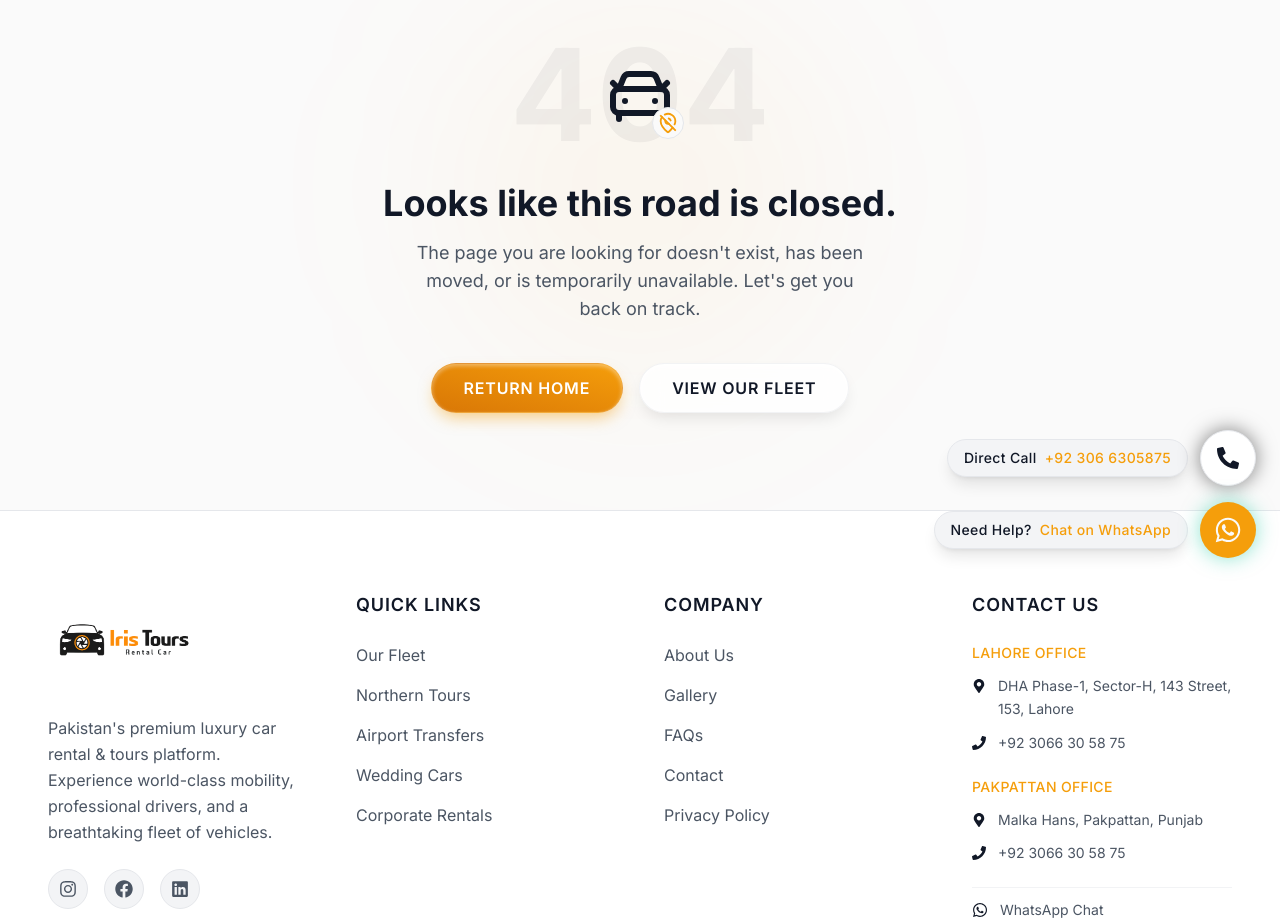
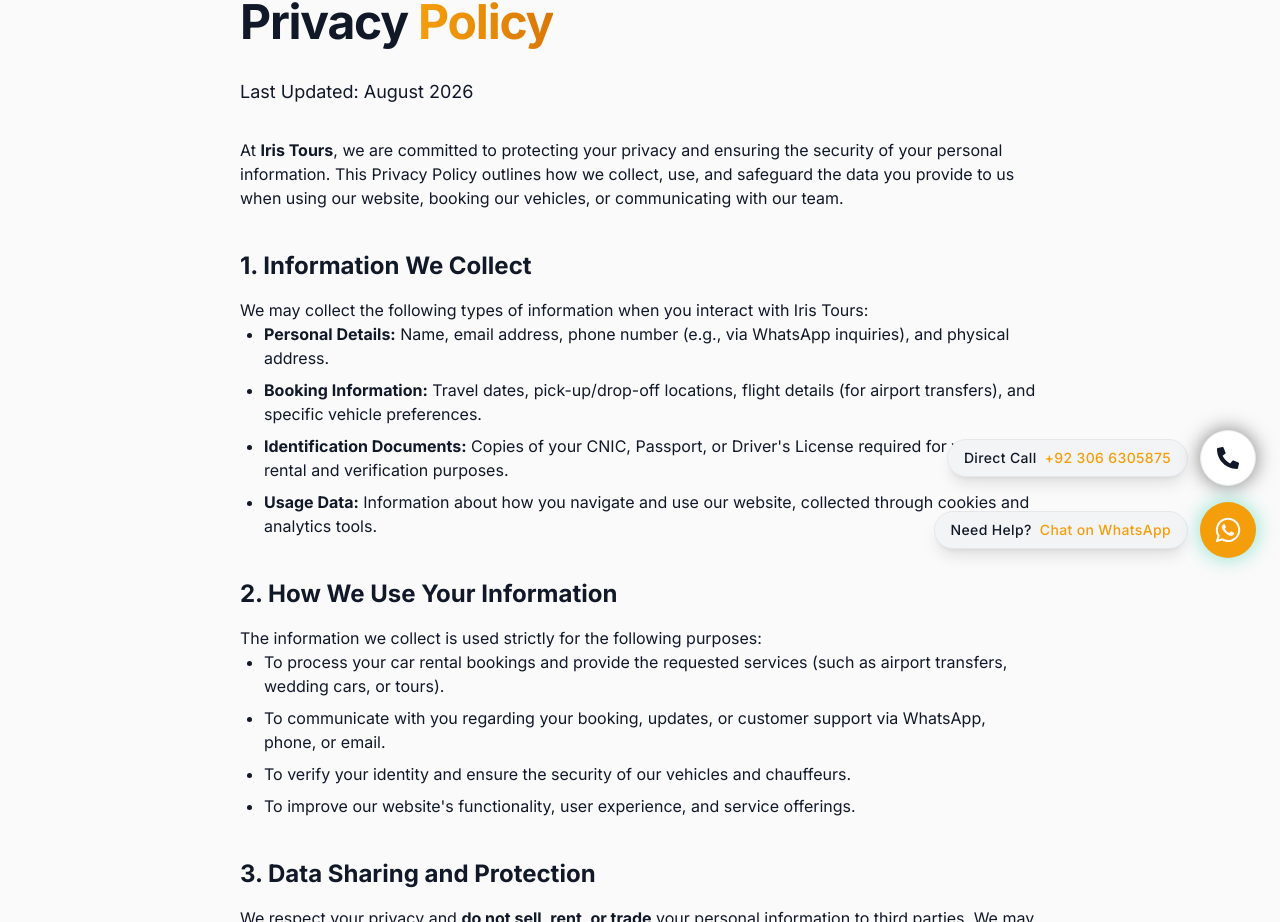
Before and after one commit to ali128664-hue/iristours, a Next.js app: page /privacy-policy in a window 1280 px wide. Before the commit this address had no page. Shown: the part 218-1140 px from the top of the page. Built offline with nearby package versions, Linux system fonts and the light colour scheme; a web font is replaced by a local one.

Commit message:
Create Privacy Policy page

```diff
--- /dev/null
+++ b/src/app/privacy-policy/page.tsx
@@ -0,0 +1,88 @@
+import { Metadata } from "next";
+
+export const metadata: Metadata = {
+  title: "Privacy Policy | Iris Tours Pakistan",
+  description: "Learn how Iris Tours collects, uses, and protects your personal information when you use our car rental services.",
+};
+
+export default function PrivacyPolicyPage() {
+  return (
+    <div className="bg-bg-primary min-h-screen pt-32 pb-20">
+      <div className="container mx-auto px-6 md:px-12 max-w-4xl">
+        <h1 className="text-4xl md:text-5xl font-bold text-text-primary mb-8 tracking-tight">
+          Privacy <span className="text-transparent bg-clip-text bg-gradient-to-r from-accent-primary to-accent-secondary">Policy</span>
+        </h1>
+
+        <div className="prose prose-invert max-w-none prose-p:text-text-secondary prose-headings:text-text-primary prose-a:text-accent-primary">
+          <p className="text-lg mb-8">
+            Last Updated: {new Date().toLocaleDateString('en-US', { month: 'long', year: 'numeric' })}
+          </p>
+
+          <p>
+            At <strong>Iris Tours</strong>, we are committed to protecting your privacy and ensuring the security of your personal information. This Privacy Policy outlines how we collect, use, and safeguard the data you provide to us when using our website, booking our vehicles, or communicating with our team.
+          </p>
+
+          <h2 className="text-2xl font-bold mt-10 mb-4">1. Information We Collect</h2>
+          <p>
+            We may collect the following types of information when you interact with Iris Tours:
+          </p>
+          <ul className="list-disc pl-6 space-y-2 mb-6">
+            <li><strong>Personal Details:</strong> Name, email address, phone number (e.g., via WhatsApp inquiries), and physical address.</li>
+            <li><strong>Booking Information:</strong> Travel dates, pick-up/drop-off locations, flight details (for airport transfers), and specific vehicle preferences.</li>
+            <li><strong>Identification Documents:</strong> Copies of your CNIC, Passport, or Driver's License required for vehicle rental and verification purposes.</li>
+            <li><strong>Usage Data:</strong> Information about how you navigate and use our website, collected through cookies and analytics tools.</li>
+          </ul>
+
+          <h2 className="text-2xl font-bold mt-10 mb-4">2. How We Use Your Information</h2>
+          <p>
+            The information we collect is used strictly for the following purposes:
+          </p>
+          <ul className="list-disc pl-6 space-y-2 mb-6">
+            <li>To process your car rental bookings and provide the requested services (such as airport transfers, wedding cars, or tours).</li>
+            <li>To communicate with you regarding your booking, updates, or customer support via WhatsApp, phone, or email.</li>
+            <li>To verify your identity and ensure the security of our vehicles and chauffeurs.</li>
+            <li>To improve our website's functionality, user experience, and service offerings.</li>
+          </ul>
+
+          <h2 className="text-2xl font-bold mt-10 mb-4">3. Data Sharing and Protection</h2>
+          <p>
+            We respect your privacy and <strong>do not sell, rent, or trade</strong> your personal information to third parties. We may only share your information in the following circumstances:
+          </p>
+          <ul className="list-disc pl-6 space-y-2 mb-6">
+            <li><strong>Service Providers:</strong> With trusted third-party partners who assist us in operating our business (e.g., payment gateways or IT support), provided they agree to keep your information confidential.</li>
+            <li><strong>Legal Requirements:</strong> If required by law, court order, or governmental authority to disclose information.</li>
+          </ul>
+          <p>
+            We implement robust physical, electronic, and managerial procedures to safeguard and secure the information we collect online and offline.
+          </p>
+
+          <h2 className="text-2xl font-bold mt-10 mb-4">4. WhatsApp Communication</h2>
+          <p>
+            Our primary mode of instant communication and booking is WhatsApp. By initiating a conversation with us via our WhatsApp links, you consent to us communicating with you through that platform. Please ensure that you do not send highly sensitive financial information (like full credit card numbers) over WhatsApp.
+          </p>
+
+          <h2 className="text-2xl font-bold mt-10 mb-4">5. Third-Party Links</h2>
+          <p>
+            Our website may contain links to external sites (e.g., Facebook, Instagram, LinkedIn). We are not responsible for the privacy practices or the content of such external websites. We encourage you to read their respective privacy policies.
+          </p>
+
+          <h2 className="text-2xl font-bold mt-10 mb-4">6. Changes to this Policy</h2>
+          <p>
+            Iris Tours reserves the right to update or modify this Privacy Policy at any time. Any changes will be posted on this page with an updated revision date.
+          </p>
+
+          <h2 className="text-2xl font-bold mt-10 mb-4">7. Contact Us</h2>
+          <p>
+            If you have any questions or concerns regarding this Privacy Policy or how your data is handled, please contact us:
+          </p>
+          <ul className="list-disc pl-6 space-y-2 mb-6">
+            <li><strong>Phone / WhatsApp:</strong> <a href="tel:+923066305875">+92 306 6305875</a></li>
+            <li><strong>Email:</strong> <a href="mailto:info@iristours.net">info@iristours.net</a></li>
+            <li><strong>Lahore Office:</strong> DHA Phase-1, Sector-H, 143 Street, 153, Lahore</li>
+          </ul>
+
+        </div>
+      </div>
+    </div>
+  );
+}
```
